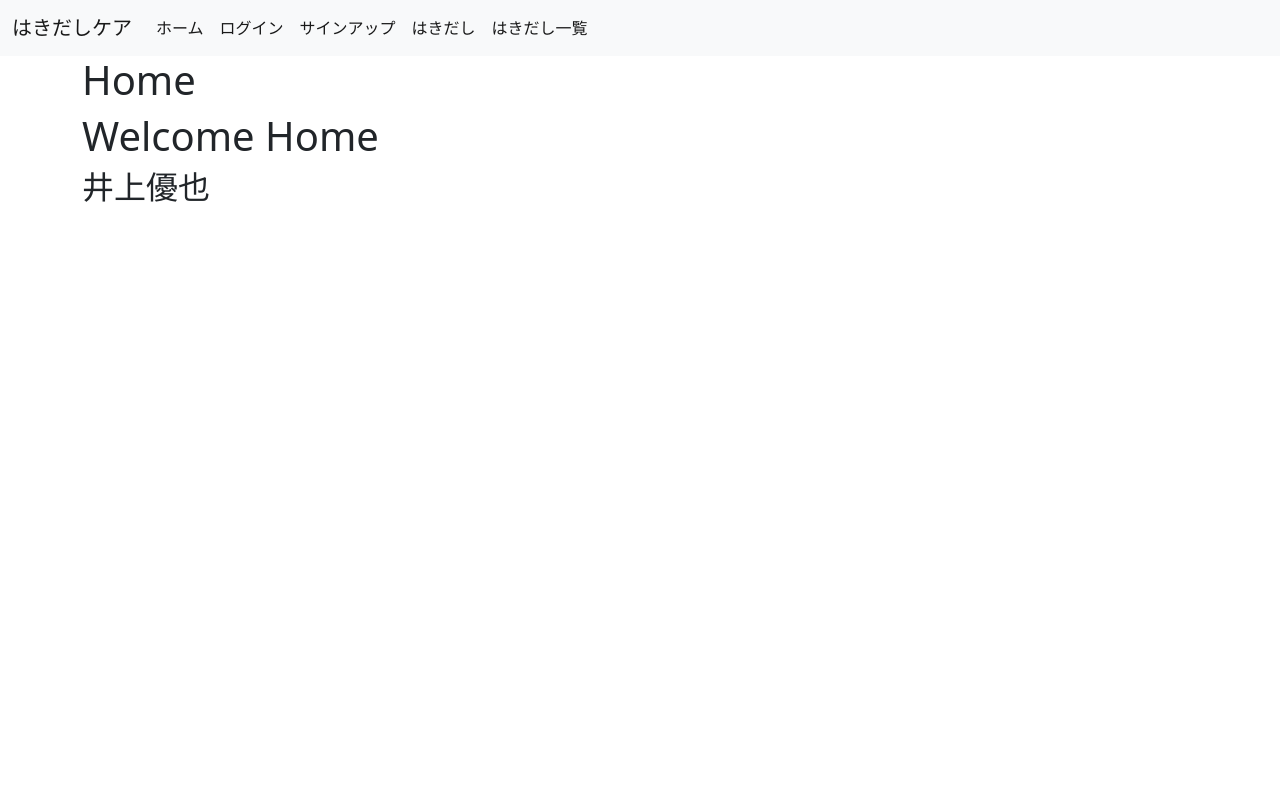
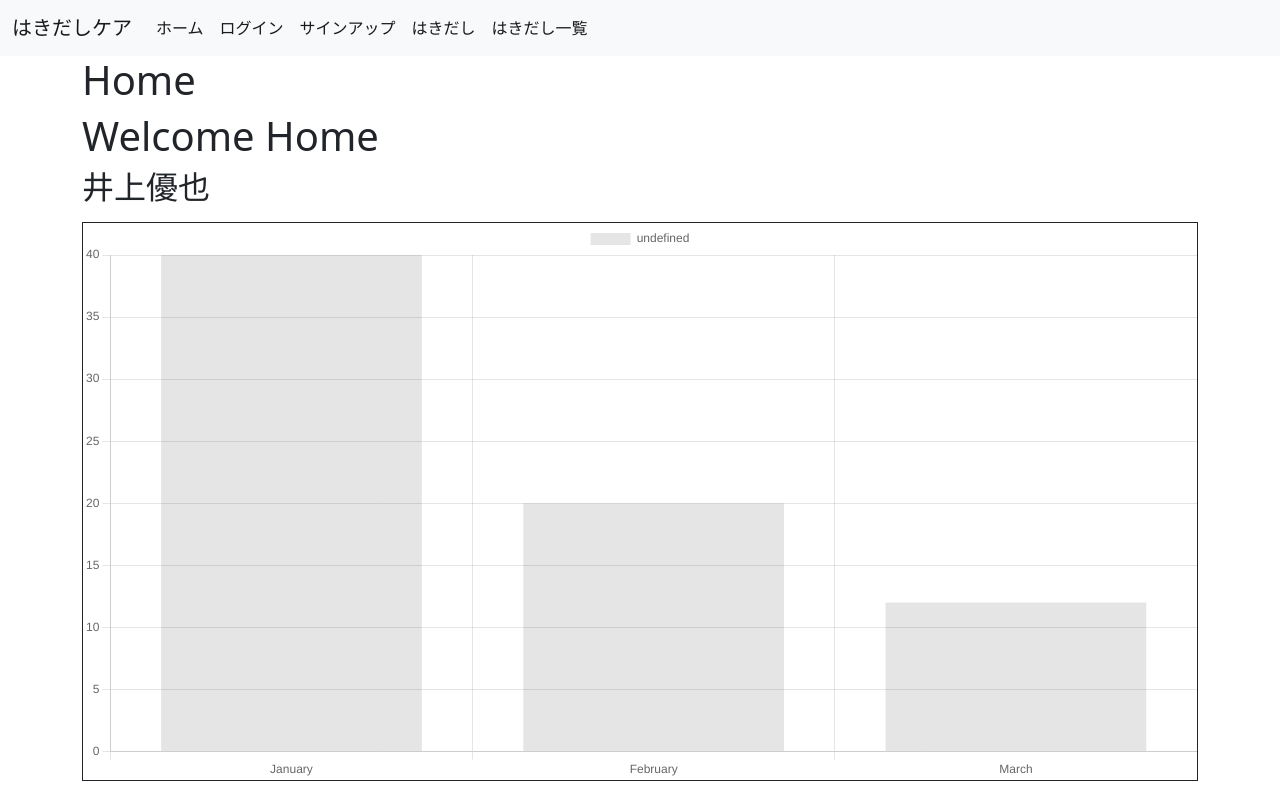
Before and after one commit to Inoue416/FinalProject, a Vue app in the folder mental_care_app/frontend/: page / in a window 1280 px wide. Built offline with nearby package versions, Linux system fonts and the light colour scheme.

Commit message:
chartのサンプル描画

```diff
--- a/mental_care_app/frontend/src/components/HomeComponent.vue
+++ b/mental_care_app/frontend/src/components/HomeComponent.vue
@@ -1,5 +1,8 @@
 <script setup>
     import { useStore } from 'vuex';
+    import ChartComponent from './home_components/ChartComponent.vue';
+    //import { ref, mounted } from 'vue';
+
     const message = "Welcome Home";
     const store = useStore();
 
@@ -8,4 +11,15 @@
 <template>
     <h1>{{ message }}</h1>
     <h2>{{ store.getters["getUserName"] }}</h2>
+    <div class="chart-area border border-dark mt-3">
+        <ChartComponent />
+    </div>
 </template>
+
+<style scoped>
+    .chart-area {
+        width: 100%;
+        height: 40%;
+
+    };
+</style>
--- /dev/null
+++ b/mental_care_app/frontend/src/components/home_components/ChartComponent.vue
@@ -0,0 +1,22 @@
+<script setup>
+import { Bar } from 'vue-chartjs'
+import { Chart as ChartJS, Title, Tooltip, Legend, BarElement, CategoryScale, LinearScale } from 'chart.js'
+
+ChartJS.register(Title, Tooltip, Legend, BarElement, CategoryScale, LinearScale)
+
+  const chartData = {
+    labels: [ 'January', 'February', 'March' ],
+    datasets: [ { data: [40, 20, 12] } ]
+  };
+  const chartOptions = {
+    responsive: true
+  };
+</script>
+
+<template>
+  <Bar
+    id="my-chart-id"
+    :options="chartOptions"
+    :data="chartData"
+  />
+</template>
```
Also changed, not shown: mental_care_app/frontend/src/components/home_components/BarChart.js (added, +10 -0 lines).
